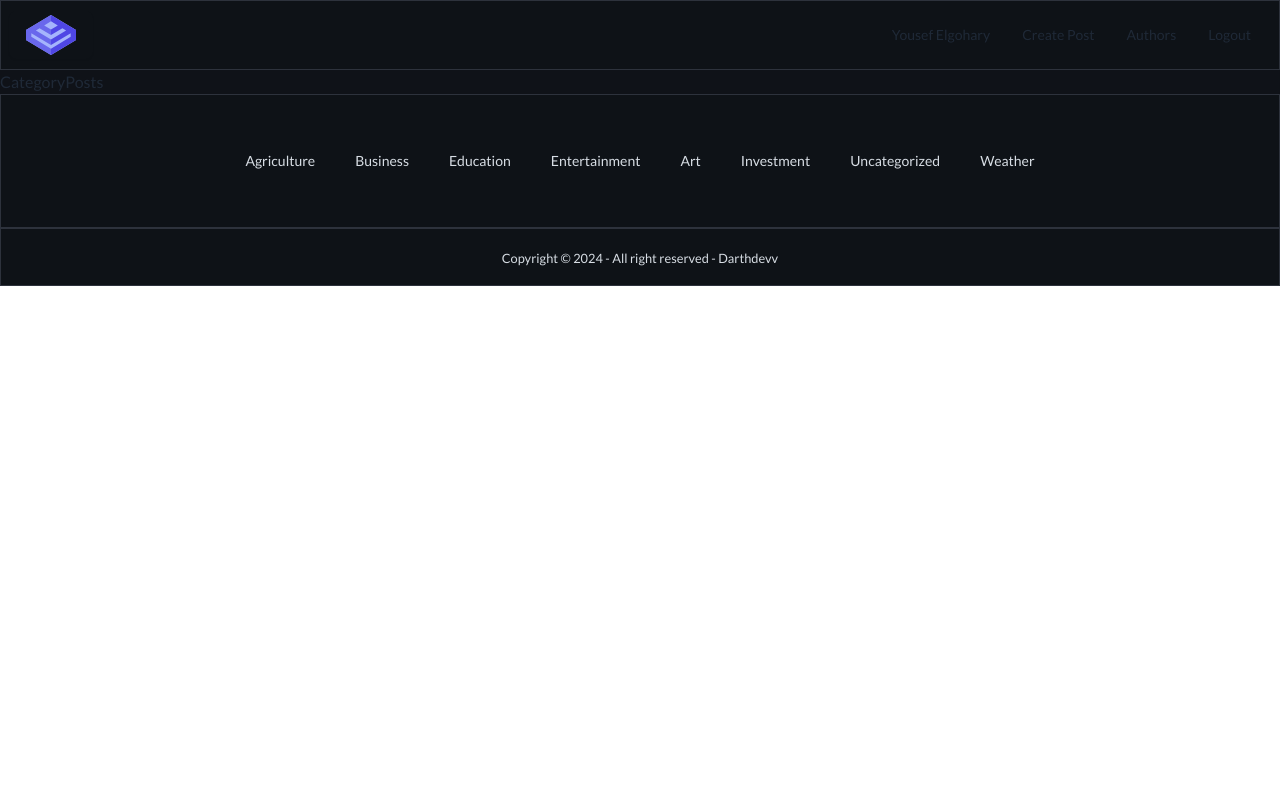
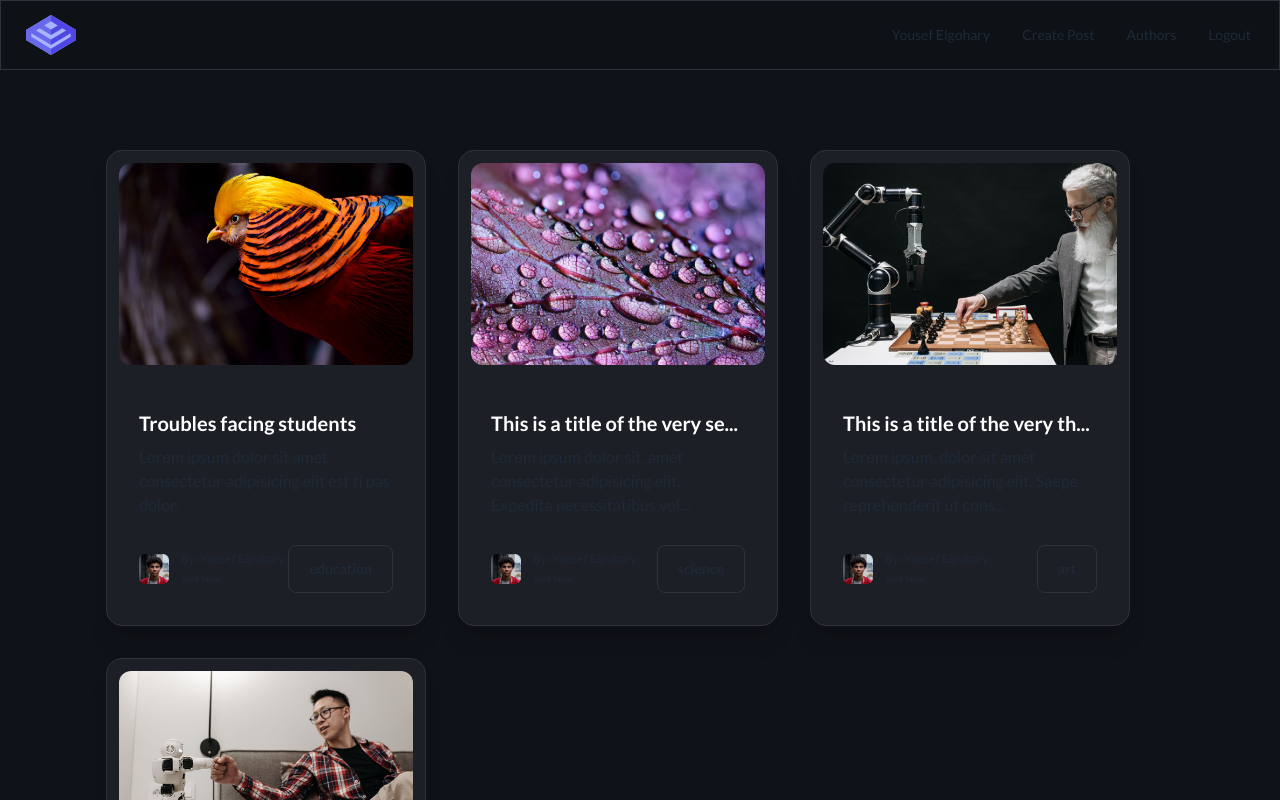
Before and after one commit to Darthdevv/Blog-App, a React (Vite) app in the folder frontend/: page /posts/categories/Agriculture in a window 1280 px wide. Shown: the top 800 px of the page. Built offline with nearby package versions, Linux system fonts and the light colour scheme.

Commit message:
🖋️feat: authorPosts and categoryPostse

```diff
--- a/frontend/src/pages/post/AuthorPosts.jsx
+++ b/frontend/src/pages/post/AuthorPosts.jsx
@@ -1,9 +1,18 @@
-
+import React, { useState } from "react";
+import PostItem from "../../components/Posts/PostItem";
+import { postData } from "../../utilities/data";
 
 const AuthorPosts = () => {
+  const [posts, setPosts] = useState(postData);
   return (
-<div>hello</div>
+    <div className=" max-w-[1100px] mx-auto py-20 flex items-start justify-start max-lg:items-center max-lg:justify-center flex-wrap gap-y-8">
+      {posts.length > 0 ? (
+        posts.map((post) => <PostItem key={post.id} post={post} />)
+      ) : (
+        <p>No Posts Found 🤦🏻‍♂️</p>
+      )}
+    </div>
   );
-}
+};
 
-export default AuthorPosts
+export default AuthorPosts;
--- a/frontend/src/pages/post/CategoryPosts.jsx
+++ b/frontend/src/pages/post/CategoryPosts.jsx
@@ -1,9 +1,18 @@
-
+import React, { useState } from "react";
+import PostItem from "../../components/Posts/PostItem";
+import { postData } from "../../utilities/data";
 
 const CategoryPosts = () => {
+  const [posts, setPosts] = useState(postData);
   return (
-    <div>CategoryPosts</div>
-  )
-}
+    <div className=" max-w-[1100px] mx-auto py-20 flex items-start justify-start max-lg:items-center max-lg:justify-center flex-wrap gap-y-8">
+      {posts.length > 0 ? (
+        posts.map((post) => <PostItem key={post.id} post={post} />)
+      ) : (
+        <p>No Posts Found 🤦🏻‍♂️</p>
+      )}
+    </div>
+  );
+};
 
-export default CategoryPosts
+export default CategoryPosts;
```
